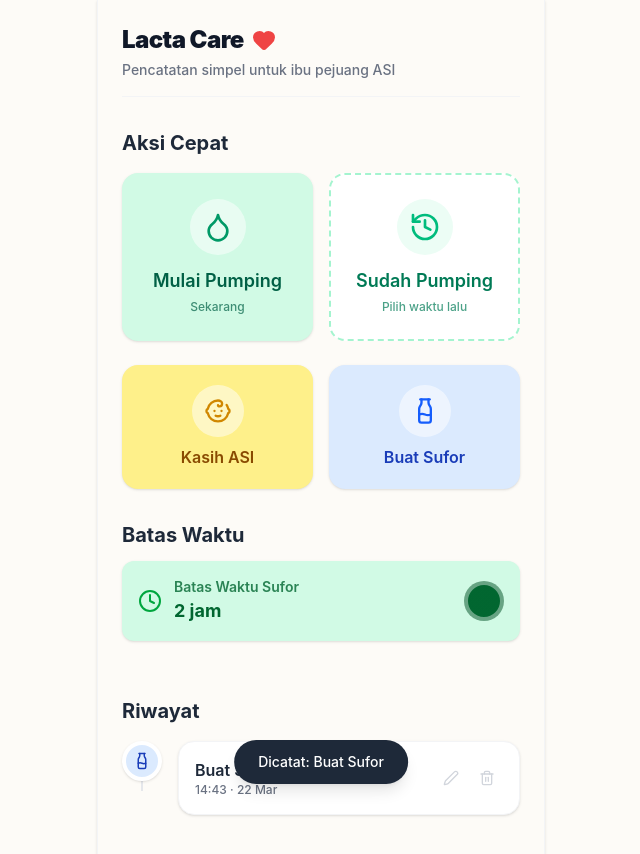
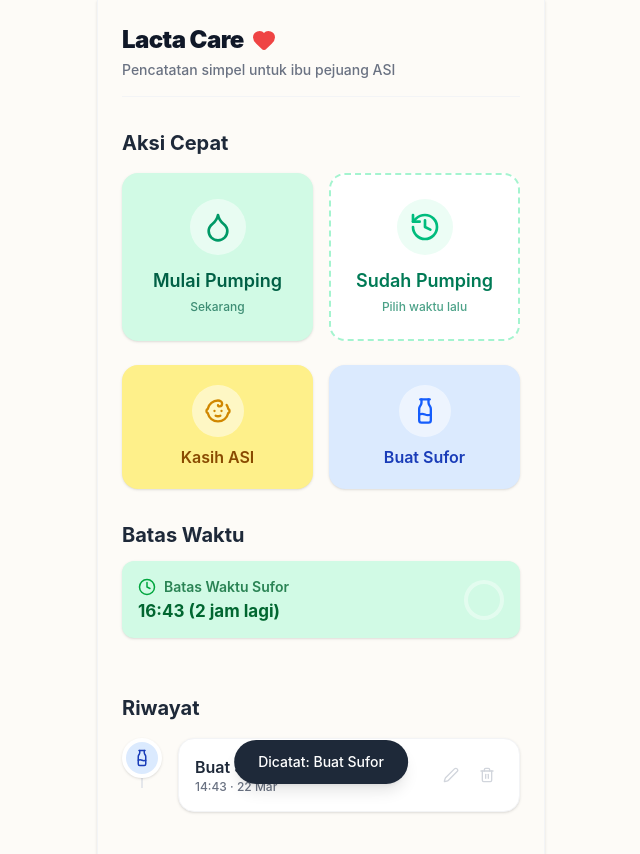
Before and after one commit to nurchulis/lactacare, a React (Vite) app: page / in a window 1280 px wide. Both pictures are taken after a click on the button "Buat Sufor". Shown: the top 854 px of the page, without its empty margins (319-959 px from the left). Built offline with nearby package versions, Linux system fonts and the light colour scheme.

Commit message:
fix: visual progress clamp and improved time UX

```diff
--- a/src/components/ActiveTimers.tsx
+++ b/src/components/ActiveTimers.tsx
@@ -2,7 +2,7 @@ import { useEffect, useState } from 'react';
 import { useLogStore } from '../store/useLogStore';
 import type { ActivityLog } from '../types';
 import { Clock, AlertCircle } from 'lucide-react';
-import { formatDistanceToNowStrict } from 'date-fns';
+import { formatDistanceToNowStrict, format } from 'date-fns';
 import { id as localeId } from 'date-fns/locale';
 import { clsx, type ClassValue } from 'clsx';
 import { twMerge } from 'tailwind-merge';
@@ -26,37 +26,43 @@ const TimerCard: React.FC<{ log: ActivityLog }> = ({ log }) => {
     ? (log.type === 'asi' ? 4 * 60 * 60 * 1000 : 2 * 60 * 60 * 1000)
     : (3 * 60 * 60 * 1000);
 
+  const elapsed = now - log.created_at;
+  const progress = Math.min(Math.max(elapsed / totalDuration, 0), 1);
   const timeRemaining = targetTime - now;
-  const progress = Math.max(0, timeRemaining / totalDuration);
   const isExpired = timeRemaining <= 0;
 
   let statusColor = 'bg-pastel-green text-green-800';
   let iconColor = 'text-green-600';
+
   if (isExpired) {
     statusColor = 'bg-pastel-red text-red-800';
     iconColor = 'text-red-600';
-  } else if (progress <= 0.25) {
+  } else if (progress >= 0.75) {
+    // Top 25% of elapsed time -> nearing expiration
     statusColor = 'bg-pastel-yellow text-yellow-800';
     iconColor = 'text-yellow-600';
   }
 
-  const label = log.type === 'pumping' ? 'Jadwal Pumping' : (log.type === 'asi' ? 'Batas Waktu ASI' : 'Batas Waktu Sufor');
+  const label = log.type === 'pumping' ? 'Pumping berikutnya' : (log.type === 'asi' ? 'Batas Waktu ASI' : 'Batas Waktu Sufor');
+
+  const absoluteTime = format(targetTime, 'HH:mm');
+  const distText = formatDistanceToNowStrict(targetTime, { locale: localeId });
 
   const timeText = isExpired
-    ? (log.type === 'pumping' ? 'Sudah Lewat!' : 'Kadetluarsa!')
-    : formatDistanceToNowStrict(targetTime, { locale: localeId });
+    ? (log.type === 'pumping' ? 'Masa Pumping Lewat!' : 'Sudah Kedaluwarsa!')
+    : `${absoluteTime} (${distText} lagi)`;
 
   return (
     <div className={cn("p-4 rounded-xl flex items-center justify-between shadow-sm transition-colors duration-500", statusColor)}>
-      <div className="flex items-center gap-3">
-        {isExpired ? <AlertCircle className={iconColor} size={24} /> : <Clock className={iconColor} size={24} />}
-        <div>
+      <div className="flex flex-col gap-1 w-full mr-2">
+        <div className="flex items-center gap-2">
+          {isExpired ? <AlertCircle className={iconColor} size={18} /> : <Clock className={iconColor} size={18} />}
           <h3 className="font-semibold text-sm opacity-80">{label}</h3>
-          <p className="font-bold text-lg">{timeText}</p>
         </div>
+        <p className="font-bold text-[17px] leading-tight break-words">{timeText}</p>
       </div>
       {!isExpired && (
-        <div className="w-10 h-10 rounded-full flex items-center justify-center border-4 border-white/40" style={{
+        <div className="w-10 h-10 rounded-full flex items-center justify-center border-4 border-white/40 shrink-0" style={{
           background: `conic-gradient(currentColor ${progress * 100}%, transparent 0)`
         }}>
           <span className="sr-only">{Math.round(progress * 100)}%</span>
@@ -76,7 +82,7 @@ export const ActiveTimers: React.FC = () => {
       const bTime = b.expires_at || b.next_reminder_at || 0;
       return aTime - bTime;
     })
-    .slice(0, 3); // Showing at most 3 active timers
+    .slice(0, 3);
 
   if (activeLogs.length === 0) return null;
 
```
